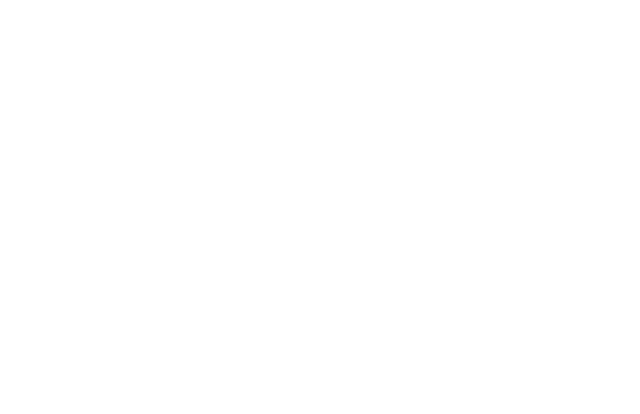
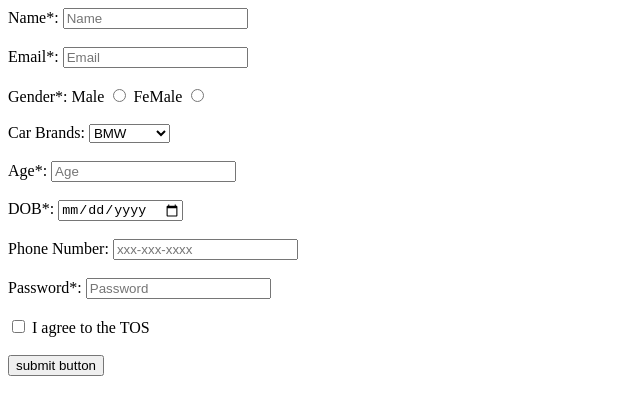
Before and after one commit to acciojob/signup-form-car-Harikakashraju, a website: page main.html in a window 1280 px wide. Shown: the whole page, without its empty margins (0-640 px from the left). Drawn offline with Linux system fonts and the light colour scheme.

Commit message:
created a submission

```diff
--- a/main.html
+++ b/main.html
@@ -8,6 +8,36 @@
 
 <body>
 	<!-- the entire body must be written by student -->
+	<form method="post">
+		<label for="name">Name*:</label>
+		<input type="text" id="name" placeholder="Name" required><br><br>
+		<label for="email">Email*:</label>
+		<input type="email" id="email" placeholder="Email" required><br><br>
+         <div>
+			 <label for="gender" required>Gender*:</label>
+			<label for="gender">Male</label>
+			 <input type="radio" name="gender" id="gender_m">
+			<label for="gender">FeMale</label>
+             <input type="radio" name="gender" id="gender_f">
+		 </div><br>
+		<label for="Cars" >Car Brands:</label>
+		<select id="cars" >
+			<option value="BMW">BMW</option>
+			<option value="Audi">Audi</option>
+			<option value="Mercedez">Mercedez</option>
+		</select><br><br>
+		<label for="age">Age*:</label>
+		<input type="text" id="age" placeholder="Age" required><br><br>
+		<label for="DOB">DOB*:</label>
+		<input type="date" id="dob" required><br><br>
+	  <label for="number">Phone Number:</label>
+		<input type="number" id="tel" placeholder="xxx-xxx-xxxx"><br><br>
+		<label for="password">Password*:</label>
+		<input type="password" id="password" placeholder="Password" required><br><br>
+		<input type="checkbox" id="tos">
+		<label for="tos">I agree to the TOS</label><br><br>
+		<button type="submit" value="submit">submit button</button>
+	</form>
     <script type="text/javascript" src="./script.js">
 </script>
 
```
